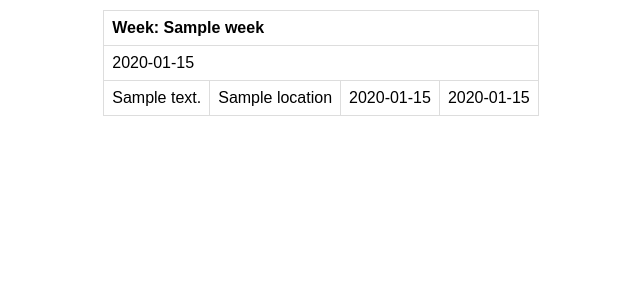
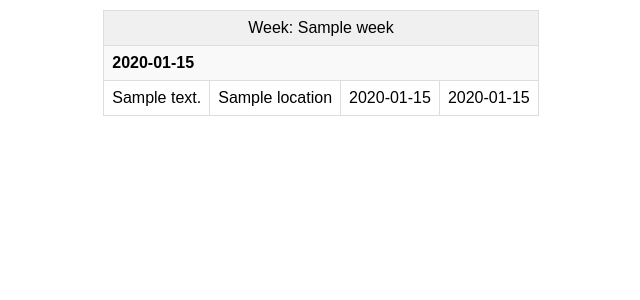
Before and after one commit to wreiner/almaty, a Flask app: template app/templates/calendar.html in a window 1280 px wide. Shown: the top 300 px of the page, without its empty margins (319-959 px from the left). Run offline with Flask 3, Linux system fonts and the light colour scheme; the template is opened without the code that fills it: most values are stand-ins (such as "Sample title", 1, 10 or a date in 2020); parts of the project's set-up code (start-up, migrations or seed data) failed here and were passed over.

Commit message:
Make week be centered

```diff
--- a/app/templates/calendar.html
+++ b/app/templates/calendar.html
@@ -31,13 +31,15 @@
         }
         .asynchronous {
             background-color: #fff9e6;
-        .day-group, .week-group {
+        }
+        .day-group {
             background-color: #f9f9f9;
             font-weight: bold;
             text-align: center;
         }
-        .week-group {
+        .week-group td {
             background-color: #f0f0f0;
+            text-align: center;
         }
     </style>
 </head>
@@ -46,7 +48,7 @@
         <table>
             {% for week, days in events_by_week.items() %}
             <tr class="week-group">
-                <td colspan="4"><strong>Week: {{ week }}</strong></td>
+                <td colspan="4">Week: {{ week }}</td>
             </tr>
             {% for day, events in days.items() %}
             <tr class="day-group">
```
